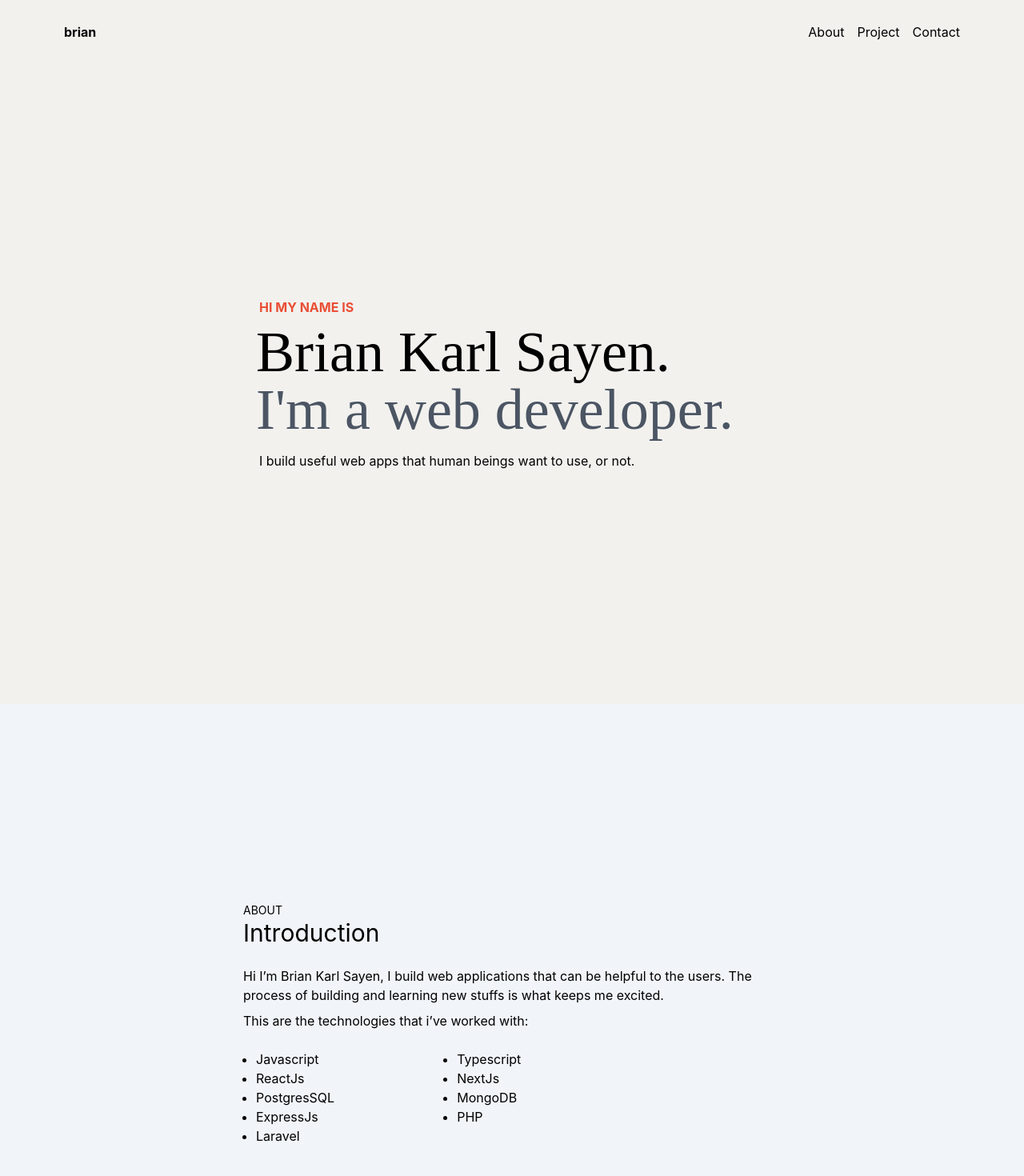
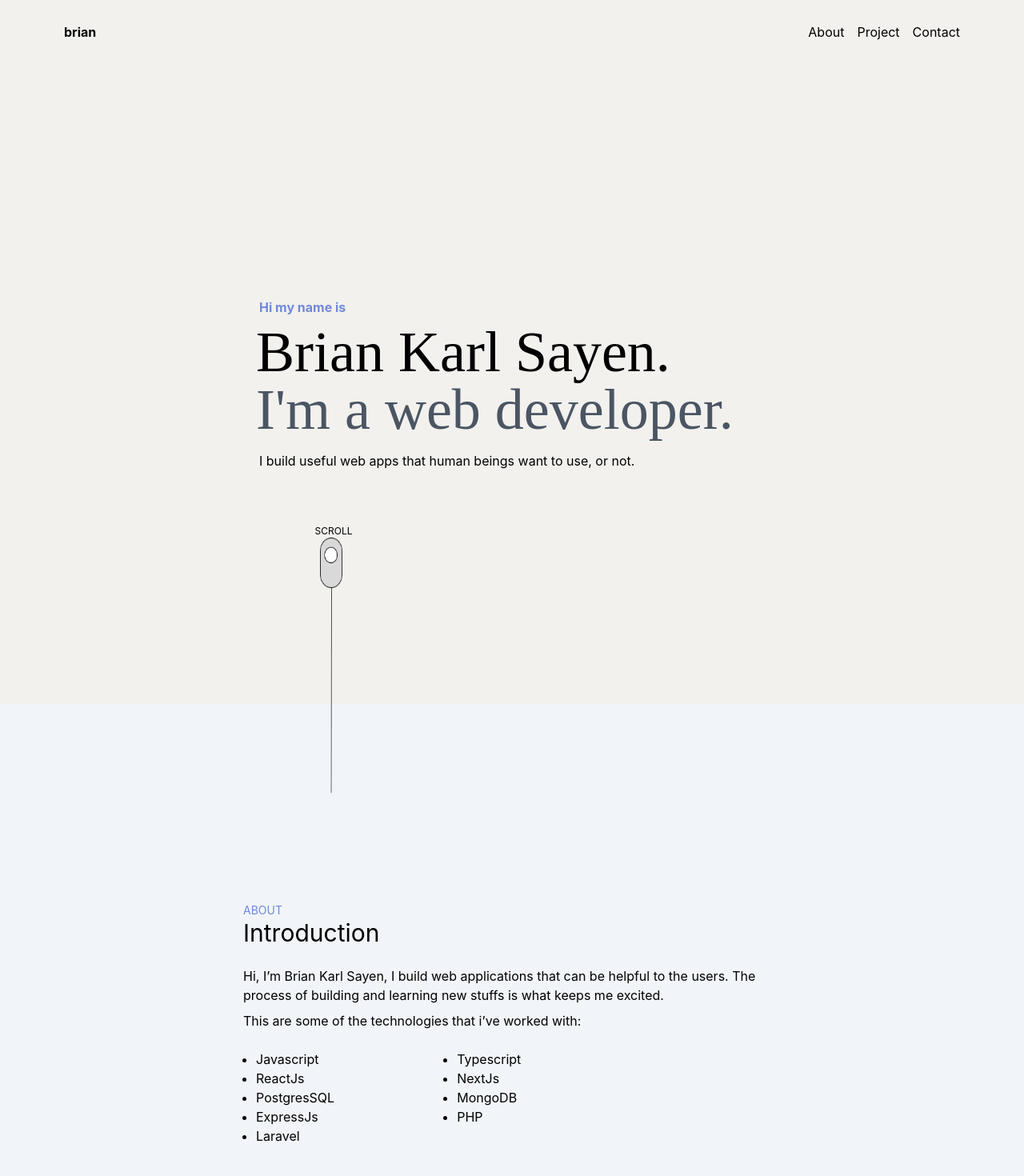
Before and after one commit to briankarlsayen/portfolio_v2, a React (Vite) app: page / in a window 1280 px wide. Shown: the top 1470 px of the page at 80% size. Built offline with nearby package versions, Linux system fonts and the light colour scheme; a web font is replaced by a local one.

Commit message:
update: hero scroll

```diff
--- a/src/App.tsx
+++ b/src/App.tsx
@@ -13,6 +13,10 @@ function App() {
     <div className="App">
       <Navbar />
       <Hero />
+      <div className='relative ml-[20rem]'>
+        <p className='text-xs uppercase absolute left-[4.6rem] -top-56'>scroll</p>
+        <img className='absolute w-7 left-20 -top-52 h-[20rem]' src={"./scroll.png"} />
+      </div>
       <About />
       <Projects />
       <Contact />
--- a/src/components/About.tsx
+++ b/src/components/About.tsx
@@ -2,10 +2,10 @@ const About = () => {
   return (
     <div className='bg-slate-100'>
       <div className="min-h-screen max-w-2xl flex flex-col mx-auto justify-center">
-        <h4 className='uppercase text-sm'>About</h4>
+        <h4 className='uppercase text-sm orange-text-custom'>About</h4>
         <h2 className="text-3xl pb-6">Introduction</h2>
-        <p>Hi I’m Brian Karl Sayen, I build web applications that can be helpful to the users. The process of building and learning new stuffs is what keeps me excited.</p>
-        <p className="pt-2">This are the technologies that i’ve worked with:</p>
+        <p>Hi, I’m Brian Karl Sayen, I build web applications that can be helpful to the users. The process of building and learning new stuffs is what keeps me excited.</p>
+        <p className="pt-2">This are some of the technologies that i’ve worked with:</p>
         <ul className='flex flex-row flex-wrap pt-6'>
             <li className="tech-list list-disc ml-4">Javascript</li>
             <li className="tech-list list-disc ml-4">Typescript</li>
--- a/src/components/Hero.tsx
+++ b/src/components/Hero.tsx
@@ -1,7 +1,7 @@
 const Hero = () => {
   return (
     <div className='px-[20rem] flex flex-col justify-center h-screen gray-bg-custom'>
-      <p className="orange-text-custom pb-2 pl-1 font-bold uppercase">Hi my name is</p>
+      <p className="orange-text-custom pb-2 pl-1 font-bold">Hi my name is</p>
       <h1 className='text-7xl hero-title'>Brian Karl Sayen.</h1>
       <h3 className='text-7xl hero-title text-gray-600'>I'm a web developer.</h3>
       <p className="pt-4 pl-1">I build useful web apps that human beings want to use, or not.</p>
--- a/src/components/Projects.tsx
+++ b/src/components/Projects.tsx
@@ -1,8 +1,20 @@
-import React from 'react'
-// import NoteAppImg from '../assets/images/note-app-img.PNG'
 import projectsArr from '../projects.json'
 import GithubIcon from '../../public/github.svg';
 import LinkIcon from '../../public/link.svg';
+
+interface ProductCardProps {
+  id: number,
+  data: ProductProps
+}
+
+interface ProductProps {
+  name: string,
+  description: string,
+  techStack: Array<string>,
+  github: string,
+  website: string,
+  image: string,
+}
 
 const Projects = () => {
   return (
@@ -15,7 +27,7 @@ const Projects = () => {
         {
           projectsArr.map((project, id) => {
             return (
-              <ProjectCard key={id} id={id} mirror={false} data={project} />
+              <ProjectCard key={id} id={id} data={project} />
             )
           })
         }
@@ -24,11 +36,13 @@ const Projects = () => {
   )
 }
 
-const ProjectCard = ({id, data}: any) => {
+const ProjectCard = ({id, data}: ProductCardProps) => {
   return(
     <div className={`flex flex-row gap-10 ${id % 2 >=1 ? 'flex-row-reverse': ''}`}>
       <div className='drop-shadow-md basis-2/3'>
-        <img className='w-[80rem] h-[20rem] opacity-50 hover:opacity-100 cursor-pointer object-cover' src={data.image} />
+        <a href={data.website} target="_blank">
+          <img className='w-[80rem] h-[20rem] opacity-50 hover:opacity-100 cursor-pointer object-cover' src={data.image} />
+        </a>
       </div>
       <div id="project-text" className='flex flex-col flex-wrap py-10 basis-1/3'>
         <h4 className='uppercase text-sm'>Featured</h4>
--- a/src/index.css
+++ b/src/index.css
@@ -44,9 +44,17 @@
 }
 
 .orange-text-custom {
-  @apply text-[#E94E35]
+  @apply text-[#7289da]
 }
 
 .hero-title {
   font-family: 'Peralta', cursive;
 }
+
+.bg-primary {
+  @apply bg-[#FBF5F3]
+}
+
+.bg-secondary {
+  @apply bg-[#E28413]
+}
--- a/src/projects.json
+++ b/src/projects.json
@@ -2,34 +2,25 @@
   {
     "name": "Note App",
     "description": "A note taking app inspired by Notion. Has functionality of saving text and bookmarks, checking of finished task, and can freely drag notes to prefered position.",
-    "techStack": [
-      "PostgresSQL",
-      "ReactJs",
-      "ExpressJs"
-    ],
+    "techStack": ["PostgresSQL", "ReactJs", "ExpressJs"],
     "github": "https://github.com/briankarlsayen/note-app-client",
     "website": "https://note-app-client.web.app/app/login",
-    "image": "https://lh3.googleusercontent.com/7b5-vCOzOqhHzXoEj2F-K0acaNcmu3XmN-sA_8GFzdzORaCvpSH47dLQaxcdnCDGfYPjIOhzsCBy1fTlGVscX17mN3-GxZ_CupsoG87rt6wImmdnzvORPAXQShwKWQ_iVWN2C02r8dpW31E1IA3_3xQo1DCU2HyETQcoBtgSknMM4DLqiEcl87SrsdEAmlNpIzPzBWwKJGKlfGRVhJ4nnQJrwd5jljt16CEhiOdfRGoTgj-b12pIkqGpjojp_DsSID69nXrDLdNOG77l4EM15Twi_gRUTwyP9TpD3A1Q0mI62v7MPO4MfHHMCK7Tsr4idGnJ2VD-yfuxsCCKrPGBsTbXolnKRUGO3ws2bbTHbxjCwcCF2HfH6kupJ55_SGqmVsl1fWrWOlfXy1HBUNuHsoFHWi33b8BNtYhcfnO2RfSM7Btfo0d6YsDe5rVxEelle2uKSFoHufK_rnnkl_ZL2thHVVatdg1RurRZgc7UglDLH3h9eKgm22qFYawDG6THAbeXVNxe8w2bg4ZizjgeMfCzkHuUJTjvUpfm9BEC9cTDzZjtIxHmra1fnFHcdI5VlJD1fSWT8vJjDPsPScH9p328ut_qFj9Q28slspzoCzfGUa1_8Yw8C7gwMwMGf9ZEo9GHbeVfKXmCtakCb8pMHfySGLSSZ4J4Ci6XF91dqDp_kM5J5uX7lqLKv36rXfSWBW0Pg9dQoDmCZkwrPZszGEeiG8nLd0596vXY5GPcbTKVnB3Hqnk2g3nplILY4YMHZImn9JJAJz-aAW2Sy2-4OIy4KjecbPK_EQ-JgdGOgfQB9yT2va83ttjDmkU8ZSlNcY-pryFSZQAO9SuAMpgFGk8h5R9Ovjamyzy8uRuREYncsvSZuAZ7KJXJXGFrSHkE_X2HFAIXvn97TIGaboU3ox2olVC0jSAAbj4jjSZqjP3JSkF5IrlAIxm9KJrRs4jFH2E-gZR6u37GgR1vlDHlBoMnzM6rFt9xmWShx2nvqc48Sw=w1382-h641-no?authuser=0"
+    "image": "https://lh3.googleusercontent.com/aVVQbmCTk5v1YEbsXb9pd7Aachz_9cP5tp4N6O-uLZF9jLttmu4sBntz3hBgU-gkteqheqD_qRIsRW3C_X8djfDUEzzHHI1Wwkv6Td9M5vYPmpIlzLkt217UBIpDlb2FbBFEnVhv1JJy6rN-o2UWmPy0-tDpDu_N_o0CenhVIMqm8Ay8Ubi18la58SsYIWFyzI7SpkYQWlZYB6hcS3ijn-Taxj03MwfmXqZZqj85spGuZVBq_enQuzwkIVHczQ4Jfgjdb8lhD7SB2hw7hODdVi9hBBN8lxy05Ii3TIsS1KWPA1n8xAcGxsUWIP_Uhm5ejbJxetCk8jIEnO5MshHtxL9aEK47qoZqOjYb1YrA_UNrm_cFJhj7Tsr0KeDbd69fKKVGXC40rXw-5GlsJC5szkZk6k1sgrTZTmBN7BanWcKjt7GQn8oXEC_v21i4JhwVCkgubjTFgR0zFwWjDCkyhAUpF4rqnsITaDbgm-K72XnKKlFBRTRSc2oXdwbV0QaRkayGLofqth0q7_dY80zThctic6_QA8eAnv-oPf2PoOfG1P-Wxa5K2135xbemxwiy94sML5MENCWqLyZd7tzCF1386w7gWlfvwAoSm8LxmOo6B2ccWBJpExVWr3Lt1ly_g_VWpBsF8qXmo8bHX31ebGcElQTn2w81yqHscVaufkhvnW59Hwle4XhxIuLW1uRT2D7Wbf-Zdb6xqzP4b8nFO01VONWIYvdmQJd5_NHiyoOKXLiYCBhhYqUIjdG7QYh3WUI_3VCrl5U-DWHbkg7IGvJD7Kzg14f-wdfdS0GCMLidLl1jfLb-Ws9i2LWZGBrRk9DzRdc8mnpmU55MJdRFxFsqNP6FMt62NxbhVERmXDfmXmYxeHdVYyj8dxTH8H5X2OkiNHTEbrvQTFeCEP4rlNVe6-Q-tYRBk3JWrKGvWfIiskkkOUBBNkcq6GwDTtrb9gEyt_ORWwEfmYmRWdsBXquiavxiWCuG6KENVziH-bRen6w=w1382-h641-no?authuser=1"
   },
   {
     "name": "nooby",
     "description": "An eccomerce app that uses server rendering to load high definition images.",
-    "techStack": [
-      "NextJs",
-      "Typescript"
-    ],
+    "techStack": ["NextJs", "Typescript"],
     "github": "https://github.com/briankarlsayen/next-shop",
     "website": "https://next-shop-livid.vercel.app/",
-    "image": "https://lh3.googleusercontent.com/aQt6TcWOi_D7Q9Wg4QVj1ub2_Vdd6g0vOrPdg5Lx6XBiGtKWlN5Vu-FFCylco1tyoUB_FBEOkC2hJX4PKPYUP6XC1vaEie3XIHjHTwze-kHkscvxwl4EIf8r4nmVdtNpqUnzserKUsIFtCPGQbWn_MFS2Ytd9mNLdIfqs_o7eG5R5ofReDHHAOFtUT25PKs6aL911hnAEyuwDavdq6k5yYZJ4NkjD9B8BgtEPDMx9WFbAh4C0AKuM2TFAoUCX3tGQEaMe8VGttINmf-csQTD3OQVN8puYpwwiz4ZGQly_KrOzX3ceE_G8FFh1y_reh-ezNbAharhuUrkt9VMhsOkkGSOC9OYWsNA3ysQeq5YQ8zfOygcW8F0dqlsr_ecnls3wKfCKQg1ewHec-FZkGP66csdLRi6A5uSSmFxZ75Kbb5sqHIUn8hzNn7_efDr_hdzmUW9Gi17cu3HY1ihz3uDJ8mI9UyGQrDzHD8Z7H4gdJgZyDvANxUOtEH3vtYCrG9ZU3RWh5Qdrko7aLn-bdGmCq3TpgpEBah6v4FeDc-v4rJBbB5rjbTN013lGXe-XUsW_dt6ItT4r9L9ixXKHNge6j_jxaKQGQx6Bvmphn-VNKwVd-SUuQ-CWK-VFdWDJUDz8foh0bjSHXHEoaw0bL7nLIQMHPh93uUq99XtHKed3stxCLqLXqwqvzXA_9YQvNaK03q4gzdleR_VW9vJFx1cjA5JdNJh4ReJD0od-lN6XRCvWqfnS6YqsIi7WjlPGy649yQd0zvAE67KTNxHxyv9kvNSLSWfd2oib1p-lxd1xTkvpZJe0Uo49ehC6h0EHZZKsFCKfvp0BA7Ru6EPvKL9CqcZ7zvp3EcC-APpGU7-U1mDrCSfZQTT1V_SbzGEHdtnwjnkeAUTw2nXir1ze2pxWde5PMXg-BgZy_sLrByyL3TyHjQ57S-xjHJlGjNWoJCXfofNffE1LhdILPvxpK9Vk6QaCklWB4dUwgLUj3WnLcox7w=w1449-h758-no?authuser=0"
+    "image": "https://lh3.googleusercontent.com/br1UmGydX-_9vf4rgnpNaRfSbJ2XnNXVR1Kc7I2nSsHtJ3XzzVTDOMApJwTWRmiXI60TMAagz592LOGraD0cIc315x0-jmwY35Le8xpvMNmuXcQ5vBfvtWzbCeGNTyXmnrtBIoqeoD6C8Oz9h2YbYlMqDdCmf3_vDrqoyfkMj6KhtUVH7hP3bYqWSdX6xJ0EK1e19rp_T_CkCR_ZoZ9wpWhDRYzV4kMEL7DOEVEruXiLIkkVISZHs0-DEZFUARye84493gbDrBDNMdW_4OTCb4KGkmYNt-sYmFNgeJzqCje9xtaJLyGfx-dOU1kt8mqKM_dm1qye2dujHIRBemQiI9nXDoLGvc56b9d3vl9g0qiYVIz4xtcadTwEscleTxdcmo5yOxDlAkdKbG4YkRBC-LlqBtz-ou37o1duvHLq1kiB_HZ5CSABlP9mSX-tUJDNa_BhNtosC2FJ8_KcbptMoP4df-Rod0dnyqIk1hdvH536EEqE26yO-UPhg8pW8XVAOson-5lu6FC9KalkAC3VImM2jhl0MnmkukkUP_H1OHdXvYtDwLdcKyIj3OfTR41icoMFbEU4B4zSttyp9TOuq9zM23is_0gvhJv8w91zTdNn0QP0JMxQ1MhNR56SSgTvaVgwO2DGPwZGMzyyBjG2ftyaBd62Sc6mN0oP_dS5MeJGI-W5X3ZObxSmyopKbVvTNe-LLmSipkeBDphF_l6Z7lWZGe0VvMLz54wm_h0LRjTeDBLab2k-cgndd1FtFzjiXg4fk0nWcCBkYFTMgV2MyxFmE1KzSx_hd9tUQRssElL8mXmXeZwCHTcx-oEYU5tO12rjX7STKK5FlTy1mRix2tJV4jNlR-GxJz1Z_AGBARwVZ635d0dlBb5CwSOL27nt5hYh7mgwLHEA7xlzYkq4ICkCf8HKcsU1U0bZFtRhinhVVkARjFIplqdrGDKp6eOub501HfUvadIp1pRN5hxQyKy3hVZfM1MODT9dvr8pl93whCM=w1449-h758-no?authuser=1"
   },
   {
     "name": "Viction Beach Resort",
     "description": "A note taking app inspired by Notion. Has functionality of saving text and bookmarks, checking of finished task, and can freely drag notes to prefered position.",
-    "techStack": [
-      "ReactJs"
-    ],
+    "techStack": ["ReactJs"],
     "github": "https://github.com/briankarlsayen/react-websites",
     "website": "https://briankarlsayen.github.io/react-websites/",
-    "image": "https://lh3.googleusercontent.com/j4Iyn1BMjJ51lvR3jjdJZlwwqTTHA1vHXHZZd6UO7CN9TpG245MuPvkKXLsvGSqp9AWOZEazehmQviB_EgG-XPY-GvmKwYTiP5aYPo8buU1tat3n765PLCAS6N7BXn0WGQgp5wsjcC4vyRNfpIIb-Az4iVM5o2WdeFbGNKS6-K0YoodC67i6fsT63pxT7Rkn3Z5AVE2VQiPKeOCKSwtBriP8GgGMXGX4AqCvLCfNXYOm6fs2M40xHX2MMgkyUPJDxL6cu_WbWjoNPmR39Jm8sURS5U7S-sinx894U5rH7yHWhfW38aH1yQJhWuZeWlxf0tCBa8S_HOevSYp0rzh5f_XI_hPTAwdzVgRhZlTTayA8NTWzvQdcMPfRcczmWC7NWaFDN9TCZ8B7IogQHNTwl4vDFJN_7W8D9dgflimvxGMEcYXJv7xUxQS2HSXl7OVzTm_F6yBorGDptVU48_ifN29WE_qz_W9kLHglJb58jHGLwMr-D3O4uJg1IzHdAg_Rh5L0tPIBiGVRL6S6-1suqtfbnp8yNlm-O6sf7DTEA3SSKb0MarfbMirxrNORLKBwaWiO3IpVDckJPcAAPRd7p4KpuAeqMLf085nbqT7Qc6s2Q215hZ-XyM5-2F-o2_O9o9cP09J9RK0x8HKkMDVXOXROwGoRgIp8YXdFoUWvW7ZZIIk-wolsJ0d0-YJO9lLwLoaLmpWoQPnRnrncBfk5EkWgmavTN7-LdQ1aJP3IrMQxyDrYauujPcyLQrO7yS44-piuTyUAYnx42zQnW8iTIQU2tI1sPP-hPkb6RCEeEVHwHGD1-GIz-7g7c5CYzU7DZPA=w1368-h758-no?authuser=0"
+    "image": "https://lh3.googleusercontent.com/gHOJp6iBzmjyoWooECOfBTW4nA7EGEMosjTjFGURbAQFOS1oubefXRWjAB6lwdNhoBPEkOK5YhIdb2zljkZrZhvacAh28GD_AbiLdH9WsaYb3S8i3ilAjts_pruVjNvo7zgQuHdijnxXU_UHKWi68Mo3JqDdfjLAcWKRARo627OuAONTh5dsbl6_he8nQ_Qvt1qGGnV-uI28aNr4dNG8hE8UbTz-fscDfAv0Xig5oPCq9vGxDcCG1MblBZogswTk8NnEzA50ypt5oODLtvbQhGAs5Z4l9aKmVeNSNzzXma3yyXtFNIFi9zqpihce4gV1kFKi4WdHMN_CvOA_WgDuNWV4Xqn0ETY5JoAUCDe0HV61r5tiGO-O8rrB1sz1FdwAU9ZFk7As8A4Q0zta-i51X3IORwnanfhX0eTvc0hQRAljuK11iykXTE7poaYq-TKnibTUWbQhDdhgLyR-CoTL8KkMudqqB3T-IzdybGuB3qfmjgQyO8xyA1IuelOmzVQt-KeIzrNnFFVOITzOyqgv-P4wtSB7y2CRN5b00rT2LKWWbLNVpCOeSWHiHcfPsKNFGiX_OAh_Xfpd79xGAz1HZKzgu9Yr0GPNmm6ctLAo1o6L96BfV8RlloGmtc9DsVE87ziY5nSYbuTs-kfevoetD8t2Yu_JZaUj81LwO3tJQEREBveXsbdymTTa4j3sS8JzYOcVjOx_FQqkm63vrc7aOksm5nAGzLo_cIlUwA9eIM-vNnqhkSkwCyKmnOhy3f1dt2fh2GLdFAaCAxJGShy3JXqmUufMI9pRhGCJ1yCwOC4ciKUQbRJiKVskr9XxyRpq7F9ogHcGexniqUSI9GCZLyJ4Okp-LfD14QM2do4Hjl-eGJrVDxuZyLW7hFgifXcP9h-2X6F9rWnCgAnBc3427BsXdYFkzGW3-HCvR_vDT537jXmcPk7jdhUzEMGU_mrfywX6WZGZWalxgFIhUjeMLpka_fXuOpXqPDTXNZnR25tNbVY=w1368-h758-no?authuser=1"
   }
 ]
```
Also changed, not shown: public/scroll.png (added).
